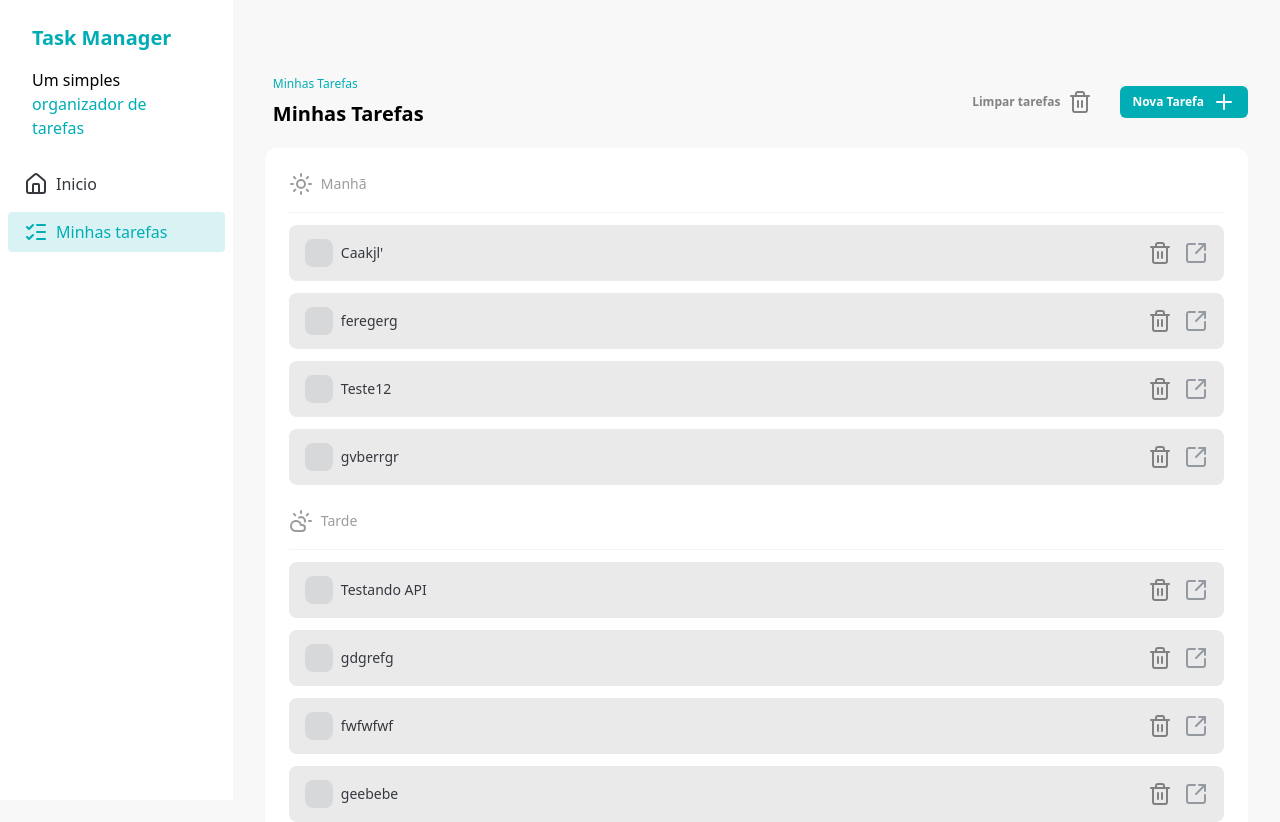
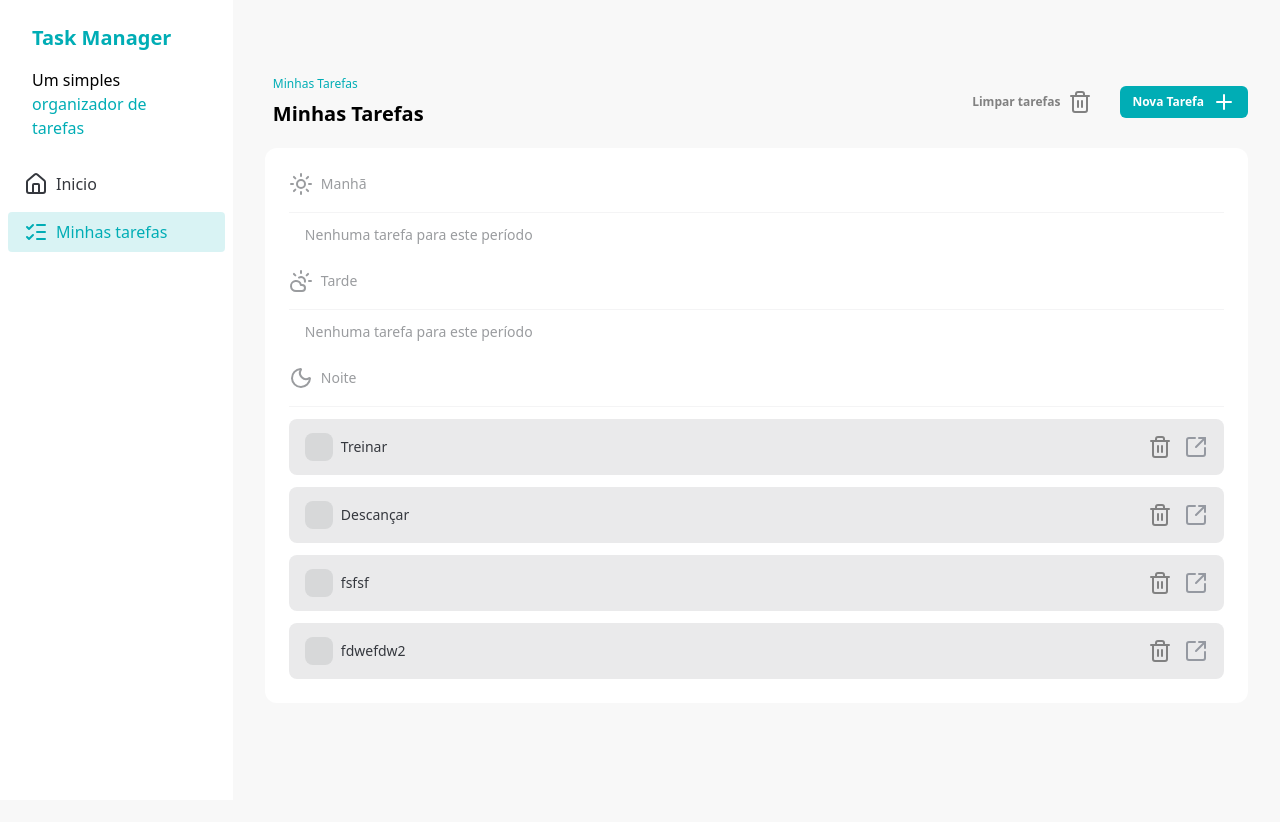
Before and after one commit to tassioNS9/task-manager, a React (Vite) app: page / in a window 1280 px wide. Shown: the top 822 px of the page. After the commit the page ends 800 px from the top, so only its background shows below. Built offline with nearby package versions, Linux system fonts and the light colour scheme; data requests are answered from the project's data file.

Commit message:
feat: ensure empty message is shown on Tasks component

```diff
--- a/db.json
+++ b/db.json
@@ -15,108 +15,10 @@
       "status": "not_started"
     },
     {
-      "id": "b59dfeb5-31e8-443e-bb97-7913117f0d0a",
-      "title": "Testando API",
-      "description": "fdajdkadad",
-      "time": "afternoon",
-      "status": "not_started"
-    },
-    {
-      "id": "5a203b34-d9ed-42dd-a210-eba72a1a6a0e",
-      "title": "gdgrefg",
-      "description": "t34t3g",
-      "time": "afternoon",
-      "status": "not_started"
-    },
-    {
       "id": "1e4d2ba4-f3a6-4cab-9df1-247a6b4811e7",
       "title": "fsfsf",
       "description": "dcwewf",
       "time": "evening",
-      "status": "not_started"
-    },
-    {
-      "id": "d8e72204-4b0d-457a-b3e9-bb5386840f89",
-      "title": "Caakjl'",
-      "description": "fedef",
-      "time": "morning",
-      "status": "not_started"
-    },
-    {
-      "id": "f8645325-f979-4d47-a3f0-803c808e06ec",
-      "title": "fwfwfwf",
-      "description": "dscsc10",
-      "time": "afternoon",
-      "status": "not_started"
-    },
-    {
-      "id": "0924262c-37a3-4c13-808b-3bdbeeab1fdb",
-      "title": "feregerg",
-      "description": "12121",
-      "time": "morning",
-      "status": "not_started"
-    },
-    {
-      "id": "e14e4ae3-d3fb-4e03-971d-3e1cedc3e0dc",
-      "title": "geebebe",
-      "description": "fewfwf",
-      "time": "afternoon",
-      "status": "not_started"
-    },
-    {
-      "id": "1460",
-      "title": "Teste12",
-      "description": "testamdpp",
-      "time": "morning",
-      "status": "not_started"
-    },
-    {
-      "id": "eb1c",
-      "title": "Teste",
-      "description": "dede",
-      "time": "afternoon",
-      "status": "not_started"
-    },
-    {
-      "id": "d4f3",
-      "title": "Teste3",
-      "description": "fwefefref",
-      "time": "afternoon",
-      "status": "not_started"
-    },
-    {
-      "id": "00f1",
-      "title": "gvberrgr",
-      "description": "23qf3f4e",
-      "time": "morning",
-      "status": "not_started"
-    },
-    {
-      "id": "3d533aa5-1e79-438f-a670-c1a71bd800ba",
-      "title": "fwfefd",
-      "description": "fcwefcefer",
-      "time": "afternoon",
-      "status": "not_started"
-    },
-    {
-      "id": "33373940-ec1b-4fe8-9cdd-504bf056a714",
-      "title": "f4wefwew3",
-      "description": "e12e1e",
-      "time": "afternoon",
-      "status": "not_started"
-    },
-    {
-      "id": "3deb39b0-b991-47e0-83e0-0838cc578ff3",
-      "title": "fwefwef",
-      "description": "r32r2q3r",
-      "time": "afternoon",
-      "status": "not_started"
-    },
-    {
-      "id": "d28bd7ed-f9d6-4bfa-9554-40151a1aa092",
-      "title": "Teste 4 ha",
-      "description": "ffeege",
-      "time": "afternoon",
       "status": "not_started"
     },
     {
--- a/src/components/Tasks.jsx
+++ b/src/components/Tasks.jsx
@@ -86,6 +86,11 @@ const Tasks = () => {
       <div className="flex flex-col rounded-xl bg-white p-6">
         <div className="space-y-3">
           <TaskSepator icon={<Sun />} title="Manhã" />
+          {tasksMorning.length === 0 && (
+            <p className="px-4 text-left text-sm text-brand-text-gray">
+              Nenhuma tarefa para este período
+            </p>
+          )}
           {tasksMorning.map((task) => (
             <TaskItem
               key={task.id}
@@ -97,6 +102,11 @@ const Tasks = () => {
         </div>
         <div className="my-6 space-y-3">
           <TaskSepator icon={<CloudSun />} title="Tarde" />
+          {taskAfternoon.length === 0 && (
+            <p className="px-4 text-left text-sm text-brand-text-gray">
+              Nenhuma tarefa para este período
+            </p>
+          )}
           {taskAfternoon.map((task) => (
             <TaskItem
               key={task.id}
@@ -108,6 +118,11 @@ const Tasks = () => {
         </div>
         <div className="space-y-3">
           <TaskSepator icon={<Moon />} title="Noite" />
+          {tasksEvening.length === 0 && (
+            <p className="px-4 text-left text-sm text-brand-text-gray">
+              Nenhuma tarefa para este período
+            </p>
+          )}
           {tasksEvening.map((task) => (
             <TaskItem
               key={task.id}
```
